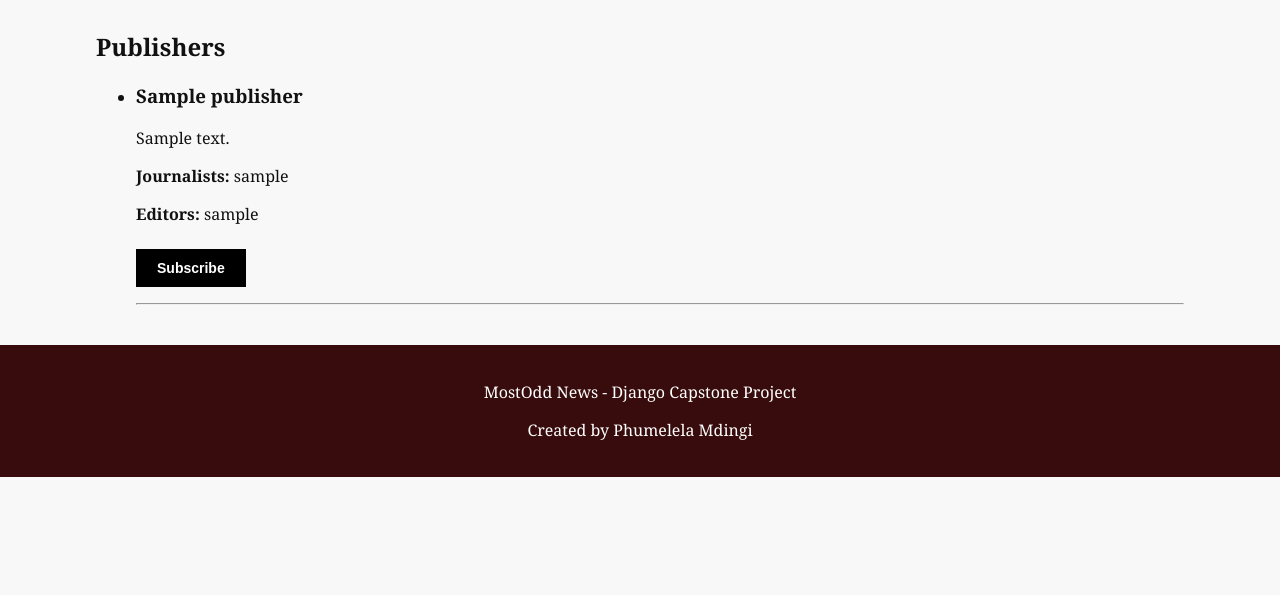
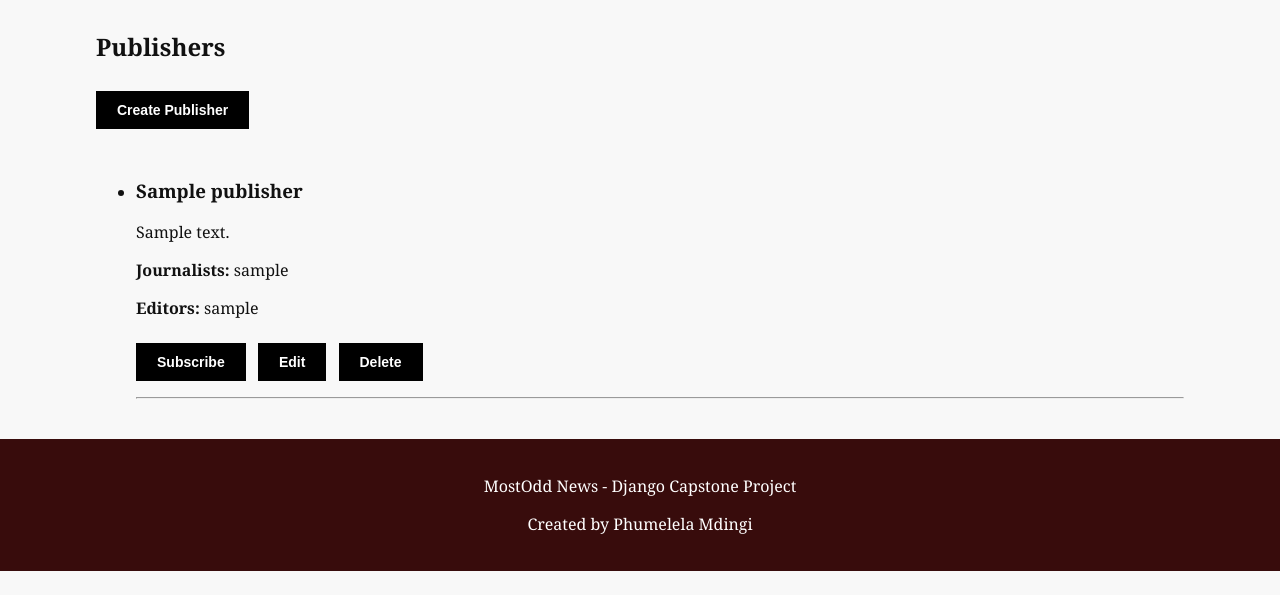
Before and after one commit to PhumelelaM7/MostOdd-News, a Django app: page /news/publishers/ in a window 1280 px wide. Shown: the part 205-800 px from the top of the page. Run offline with Django 5.2, Linux system fonts and the light colour scheme; a user stored in the database is signed in; tables that the repository leaves empty hold one stand-in row (values such as "Sample post").

Commit message:
Fix reviewer feedback and complete final capstone requirements

```diff
--- a/news/templates/news/publisher_list.html
+++ b/news/templates/news/publisher_list.html
@@ -3,6 +3,20 @@
 {% block content %}
 
 <h2>Publishers</h2>
+
+{% if user.is_superuser or user.role == "editor" %}
+
+    <!-- Create a new publisher -->
+    <a
+        href="{% url 'publisher_create' %}"
+        class="button"
+    >
+        Create Publisher
+    </a>
+
+    <br><br>
+
+{% endif %}
 
 {% if publishers %}
 
@@ -12,30 +26,48 @@
 
     <li>
 
+        <!-- Publisher name -->
         <h3>{{ publisher.name }}</h3>
 
+        <!-- Publisher description -->
         <p>{{ publisher.description }}</p>
 
+        <!-- Assigned journalists -->
         <p>
+
             <strong>Journalists:</strong>
 
             {% for journalist in publisher.journalists.all %}
+
                 {{ journalist.username }}
+
                 {% if not forloop.last %}, {% endif %}
+
             {% empty %}
+
                 None assigned
+
             {% endfor %}
+
         </p>
 
+        <!-- Assigned editors -->
         <p>
+
             <strong>Editors:</strong>
 
             {% for editor in publisher.editors.all %}
+
                 {{ editor.username }}
+
                 {% if not forloop.last %}, {% endif %}
+
             {% empty %}
+
                 None assigned
+
             {% endfor %}
+
         </p>
 
         {% if user.role == "reader" %}
@@ -46,6 +78,26 @@
                 class="button"
             >
                 Subscribe
+            </a>
+
+        {% endif %}
+
+        {% if user.is_superuser or user.role == "editor" %}
+
+            <!-- Edit publisher -->
+            <a
+                href="{% url 'publisher_update' publisher.id %}"
+                class="button"
+            >
+                Edit
+            </a>
+
+            <!-- Delete publisher -->
+            <a
+                href="{% url 'publisher_delete' publisher.id %}"
+                class="button"
+            >
+                Delete
             </a>
 
         {% endif %}
--- a/news/urls.py
+++ b/news/urls.py
@@ -125,6 +125,20 @@ urlpatterns = [
         name="subscribe_publisher",
     ),
 
+    # Publisher update
+    path(
+        "publishers/edit/<int:publisher_id>/",
+        views.publisher_update,
+        name="publisher_update",
+    ),
+
+    # Publisher delete
+    path(
+        "publishers/delete/<int:publisher_id>/",
+        views.publisher_delete,
+        name="publisher_delete",
+    ),
+
     # Subscribe to a journalist
     path(
         "journalists/<int:journalist_id>/subscribe/",
--- a/news/views.py
+++ b/news/views.py
@@ -24,8 +24,11 @@ from django.core.mail import send_mail
 
 from rest_framework import generics
 from rest_framework.permissions import (
-    IsAuthenticatedOrReadOnly
+    IsAuthenticated,
+    IsAuthenticatedOrReadOnly,
 )
+
+from rest_framework.exceptions import PermissionDenied
 
 # Local application imports
 from .forms import (
@@ -296,21 +299,23 @@ class SubscribedArticlesAPIView(generics.ListAPIView):
     serializer_class = ArticleSerializer
 
     permission_classes = [
-        IsAuthenticatedOrReadOnly,
+        IsAuthenticated,
     ]
 
     def get_queryset(self):
         """
         Return approved articles from the current
-        user's subscriptions.
+        reader's subscriptions.
         """
 
         # Get the logged-in user
         user = self.request.user
 
-        # User must be authenticated
-        if not user.is_authenticated:
-            return Article.objects.none()
+        # Only Readers may use this endpoint
+        if user.role != "reader":
+            raise PermissionDenied(
+                "Only readers may access subscribed articles."
+            )
 
         # Get subscribed publishers
         publishers = user.subscribed_publishers.all()
@@ -322,8 +327,8 @@ class SubscribedArticlesAPIView(generics.ListAPIView):
         return Article.objects.filter(
             approved=True,
         ).filter(
-            models.Q(publisher__in=publishers) |
-            models.Q(author__in=journalists)
+            models.Q(publisher__in=publishers)
+            | models.Q(author__in=journalists)
         ).distinct()
 
 
@@ -959,6 +964,120 @@ def publisher_create(request):
 
 
 # ---------------------------------------------------------
+# Update a publisher
+# ---------------------------------------------------------
+@login_required
+def publisher_update(request, publisher_id):
+    """
+    Allow Editors to edit publishers.
+    """
+
+    # Allow access for superusers and editors only
+    if not (
+        request.user.is_superuser
+        or request.user.role == "editor"
+        or request.user.groups.filter(
+            name="Editor"
+        ).exists()
+    ):
+        return HttpResponseForbidden(
+            "Access denied."
+        )
+
+    # Retrieve the selected publisher
+    publisher = get_object_or_404(
+        Publisher,
+        id=publisher_id,
+    )
+
+    # Check whether the form was submitted
+    if request.method == "POST":
+
+        # Populate the form with submitted data
+        form = PublisherForm(
+            request.POST,
+            instance=publisher,
+        )
+
+        # Validate the submitted form
+        if form.is_valid():
+
+            # Save the updated publisher
+            form.save()
+
+            # Return to the publisher list
+            return redirect(
+                "publisher_list"
+            )
+
+    else:
+
+        # Display the form with the existing publisher data
+        form = PublisherForm(
+            instance=publisher,
+        )
+
+    # Display the publisher form
+    return render(
+        request,
+        "news/publisher_form.html",
+        {
+            "form": form,
+            "page_title": "Edit Publisher",
+        },
+    )
+
+
+# ---------------------------------------------------------
+# Delete a publisher
+# ---------------------------------------------------------
+@login_required
+def publisher_delete(request, publisher_id):
+    """
+    Allow Editors to delete publishers.
+    """
+
+    # Allow access for superusers and editors only
+    if not (
+        request.user.is_superuser
+        or request.user.role == "editor"
+        or request.user.groups.filter(
+            name="Editor"
+        ).exists()
+    ):
+        return HttpResponseForbidden(
+            "Access denied."
+        )
+
+    # Retrieve the selected publisher
+    publisher = get_object_or_404(
+        Publisher,
+        id=publisher_id,
+    )
+
+    # Check whether the delete confirmation
+    # form was submitted
+    if request.method == "POST":
+
+        # Delete the selected publisher
+        publisher.delete()
+
+        # Return to the publisher list
+        return redirect(
+            "publisher_list"
+        )
+
+    # Display the delete confirmation page
+    return render(
+        request,
+        "news/publisher_confirm_delete.html",
+        {
+            "publisher": publisher,
+        },
+    )
+
+
+# ---------------------------------------------------------
 # Subscribe to a publisher
 # ---------------------------------------------------------
 @login_required
```
Also changed, not shown: news/admin.py (+78 -1 lines), news/forms.py (+25 -1 lines), news/templates/news/publisher_confirm_delete.html (added, +47 -0 lines), news/tests/test_api.py (+24 -0 lines).
